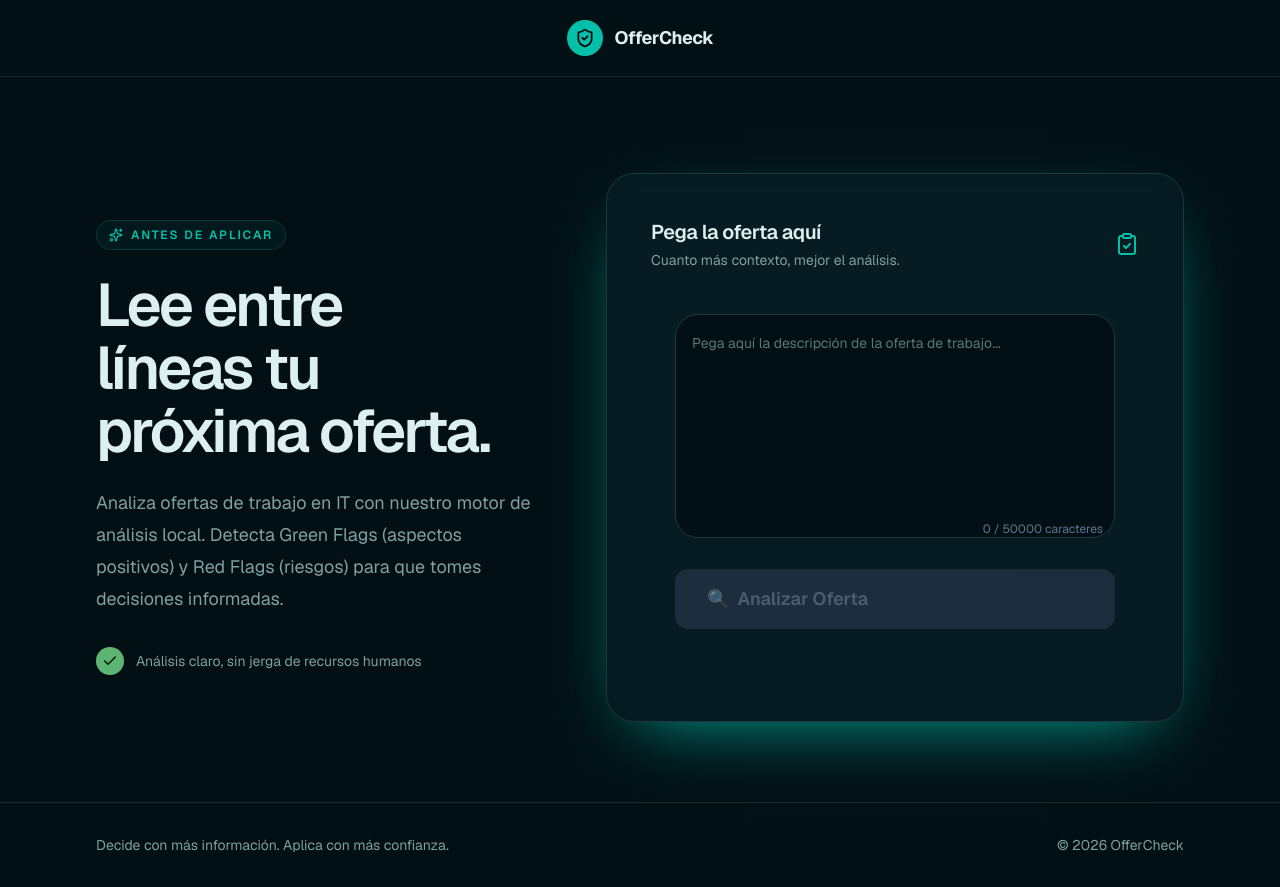
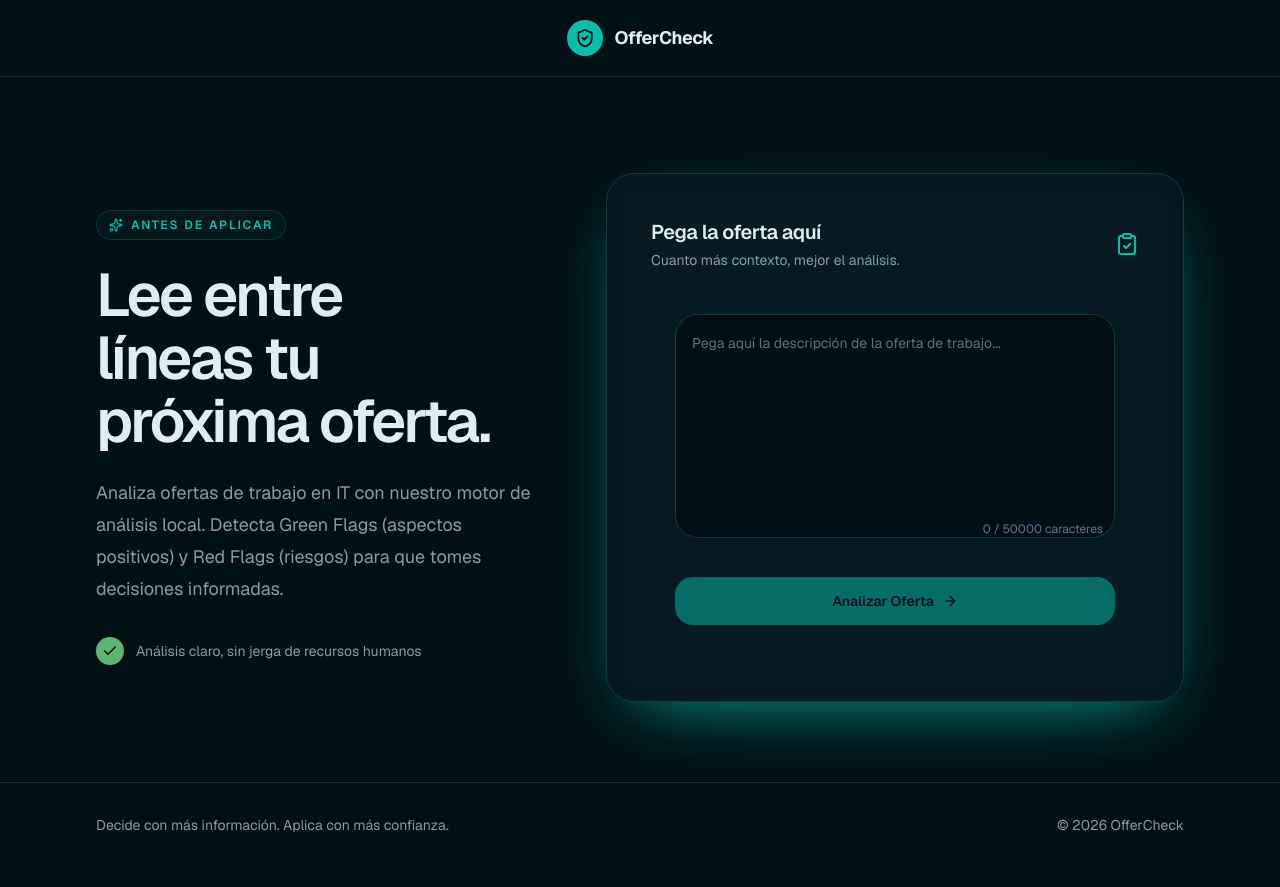
Before and after one commit to carlosdlacoste/OfferCheck, a React (Vite) app: page / in a window 1280 px wide. Built offline with nearby package versions, Linux system fonts and the light colour scheme.

Commit message:
feat(ui): add new styles for analyzeButton

```diff
--- a/src/components/Input/AnalyzeButton.tsx
+++ b/src/components/Input/AnalyzeButton.tsx
@@ -1,4 +1,5 @@
 import { useState, useEffect } from 'react'
+import { ArrowRight } from 'lucide-react'
 
 interface AnalyzeButtonProps {
   isLoading: boolean
@@ -37,19 +38,18 @@ export const AnalyzeButton = ({ isLoading, onClick, textLength }: AnalyzeButtonP
   }
 
   return (
-    <div className="flex justify-center items-center gap-2 my-6">
+    <div className="flex justify-center items-center gap-2 my-2">
       <button
         type="button"
         onClick={handleButtonClick}
         disabled={isLoading || textLength === 0}
         className={`
-          relative px-8 py-4 rounded-lg font-semibold text-lg transition-all duration-200
-          flex items-center gap-2
+          mt-6 flex w-full items-center justify-center gap-2 rounded-xl px-5 py-3.5 text-sm font-semibold text-primary-foreground transition-all hover:brightness-110 disabled:cursor-not-allowed disabled:opacity-40
           ${isLoading
-            ? 'bg-slate-700 text-slate-400 cursor-not-allowed'
+            ? 'bg-primary cursor-not-allowed'
             : textLength === 0
-              ? 'bg-slate-700 text-slate-400 cursor-not-allowed'
-              : 'bg-green-600 hover:bg-green-500 text-white shadow-lg hover:shadow-green-500/30 active:scale-95'
+              ? 'bg-primary cursor-not-allowed'
+              : 'bg-primary hover:shadow-[0_24px_70px_-32px_var(--primary)] active:scale-95'
           }
           focus:outline-none focus:ring-2 focus:ring-green-500/50 focus:ring-offset-2 focus:ring-offset-slate-900
           disabled:opacity-50 disabled:cursor-not-allowed
@@ -58,8 +58,7 @@ export const AnalyzeButton = ({ isLoading, onClick, textLength }: AnalyzeButtonP
         aria-label="Analizar oferta de trabajo"
         aria-disabled={isLoading || textLength === 0}
       >
-        <span>🔍</span>
-        <span>Analizar Oferta</span>
+        Analizar Oferta <ArrowRight className="size-4" />
 
         {/* Loading spinner overlay */}
         {isLoading && showLoadingIndicator && (
```
